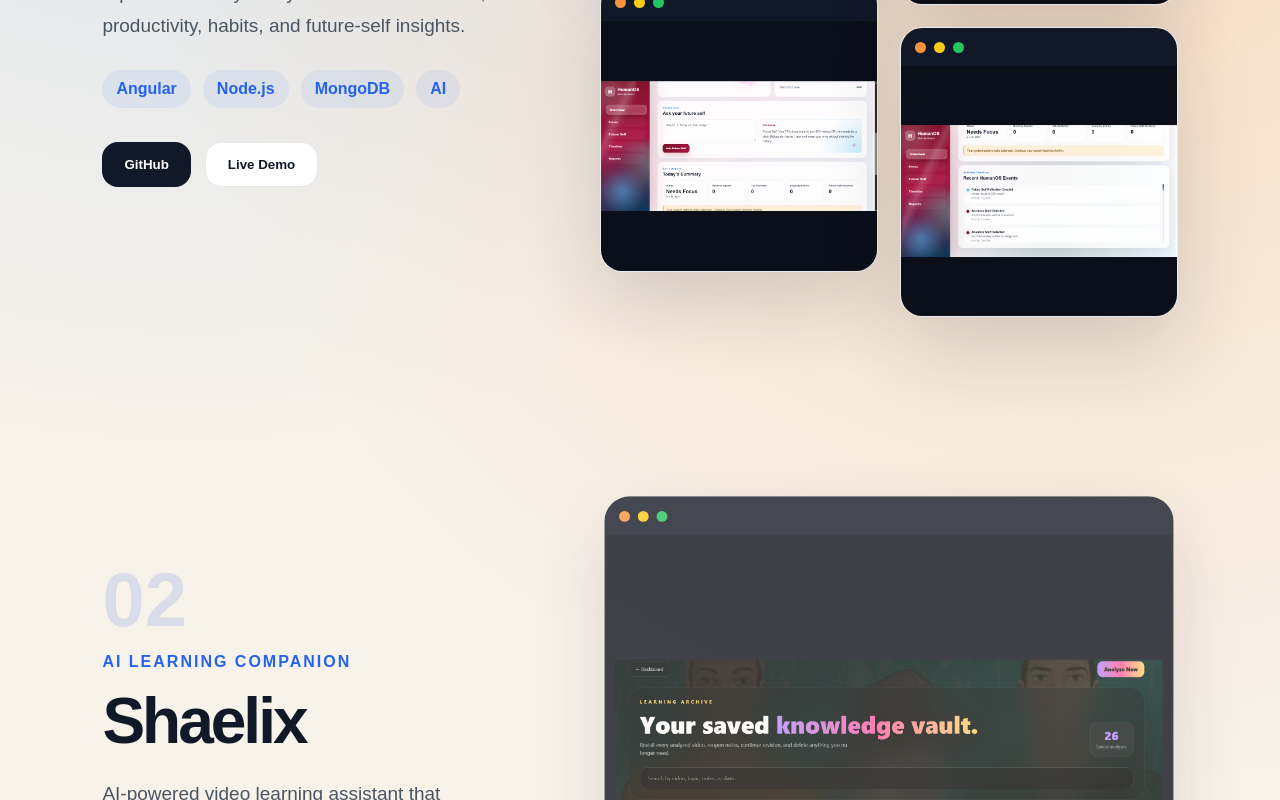
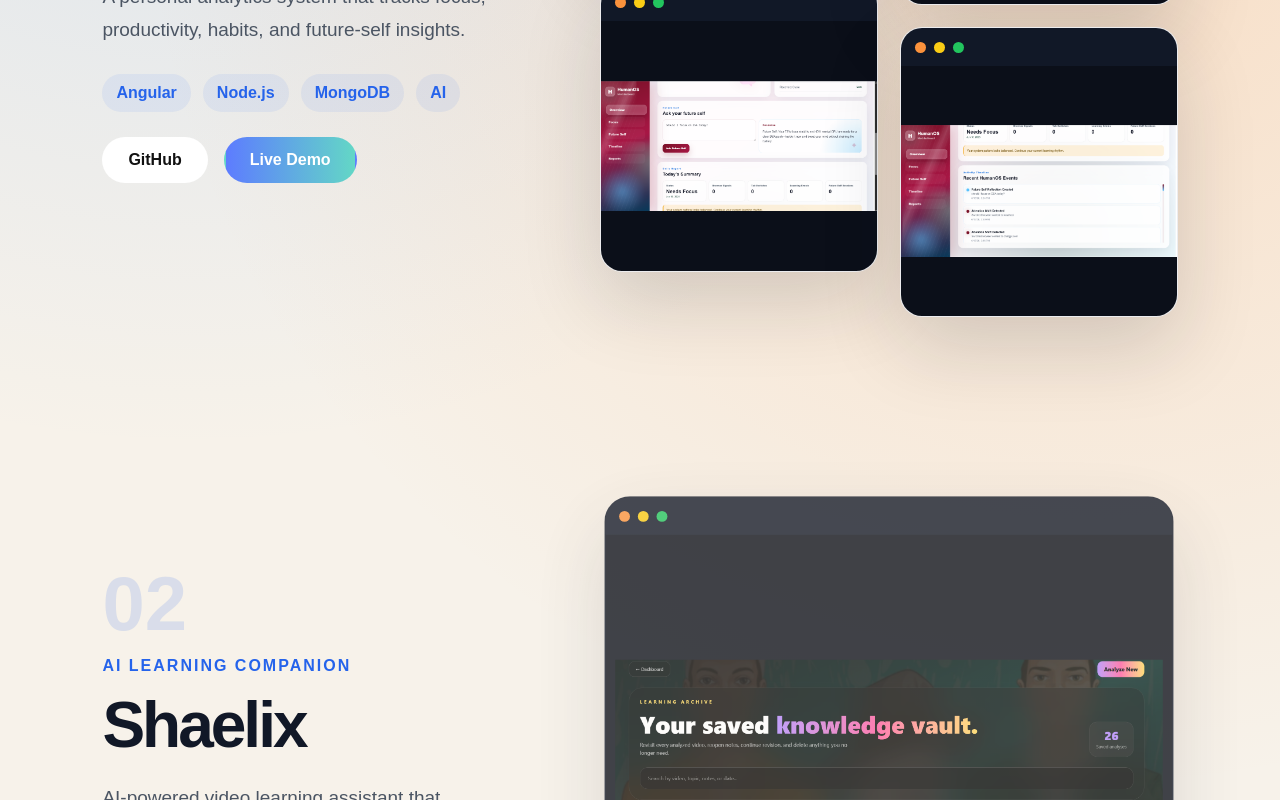
Before and after one commit to rudanishaili/shaili-portfolio, a Next.js app: page /projects in a window 1280 px wide. Shown: the part 1000-1800 px from the top of the page. Built offline with nearby package versions, Linux system fonts and the light colour scheme.

Commit message:
Added Live Project Links

```diff
--- a/app/globals.css
+++ b/app/globals.css
@@ -1824,6 +1824,38 @@
 
 }
 
+.project-actions{
+    display:flex;
+    gap:16px;
+    margin-top:25px;
+}
+
+.project-btn{
+    padding:12px 24px;
+    border-radius:999px;
+    text-decoration:none;
+    background:#ffffff;
+    color:#111;
+    font-weight:700;
+    transition:.3s;
+    border:2px solid transparent;
+}
+
+.project-btn:hover{
+    transform:translateY(-4px);
+    background:#3366ff;
+    color:white;
+}
+
+.project-btn.primary{
+    background:linear-gradient(90deg,#5d7cff,#63d7c6);
+    color:white;
+}
+
+.project-btn.primary:hover{
+    box-shadow:0 10px 25px rgba(93,124,255,.35);
+}
+
 /* ======================================= */
 
 @media(max-width:1050px){
--- a/app/projects/page.tsx
+++ b/app/projects/page.tsx
@@ -15,6 +15,8 @@
     count: 4,
     ext: "png",
     type: "desktop",
+    github: "https://github.com/yourusername/humanos",
+    live: "https://humanos.vercel.app",
   },
   {
     title: "Shaelix",
@@ -26,6 +28,8 @@
     count: 9,
     ext: "png",
     type: "carousel",
+    github: "https://github.com/yourusername/humanos",
+    live: "https://humanos.vercel.app",
   },
   {
     title: "TruthLens",
@@ -37,6 +41,8 @@
     count: 6,
     ext: "jpeg",
     type: "mobile",
+    github: "https://github.com/yourusername/humanos",
+    live: "https://humanos.vercel.app",
   },
   {
     title: "Smart Device Explorer",
@@ -48,6 +54,8 @@
     count: 6,
     ext: "png",
     type: "desktop",
+    github: "https://github.com/yourusername/humanos",
+    live: "https://humanos.vercel.app",
   },
 ];
 
@@ -124,8 +132,23 @@
               </div>
 
               <div className="project-actions">
-                <button>GitHub</button>
-                <button>Live Demo</button>
+                <a
+                  href={project.github}
+                  target="_blank"
+                  rel="noopener noreferrer"
+                  className="project-btn"
+                >
+                  GitHub
+                </a>
+
+                <a
+                  href={project.live}
+                  target="_blank"
+                  rel="noopener noreferrer"
+                  className="project-btn primary"
+                >
+                  Live Demo
+                </a>
               </div>
             </motion.div>
 
```
